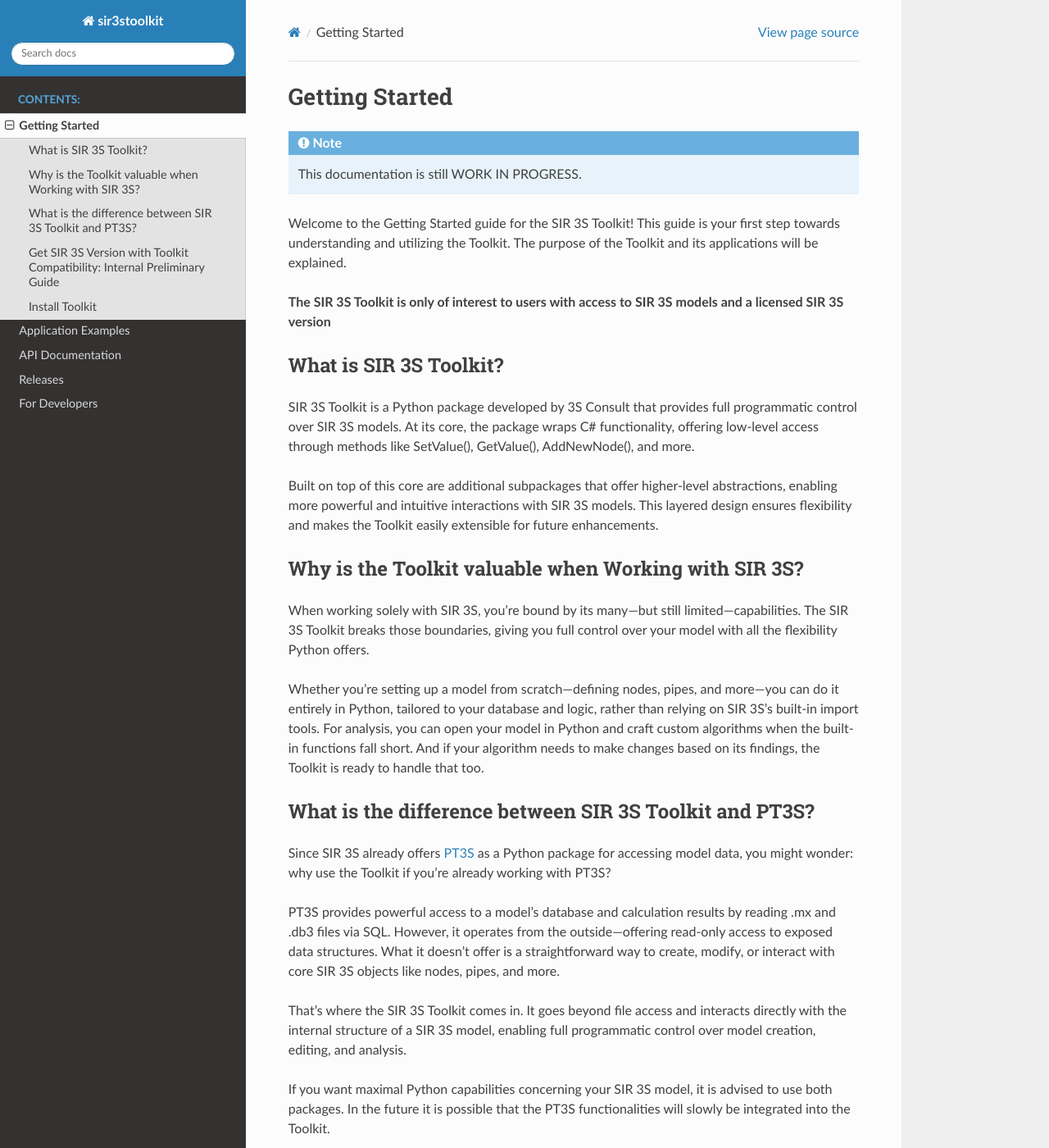
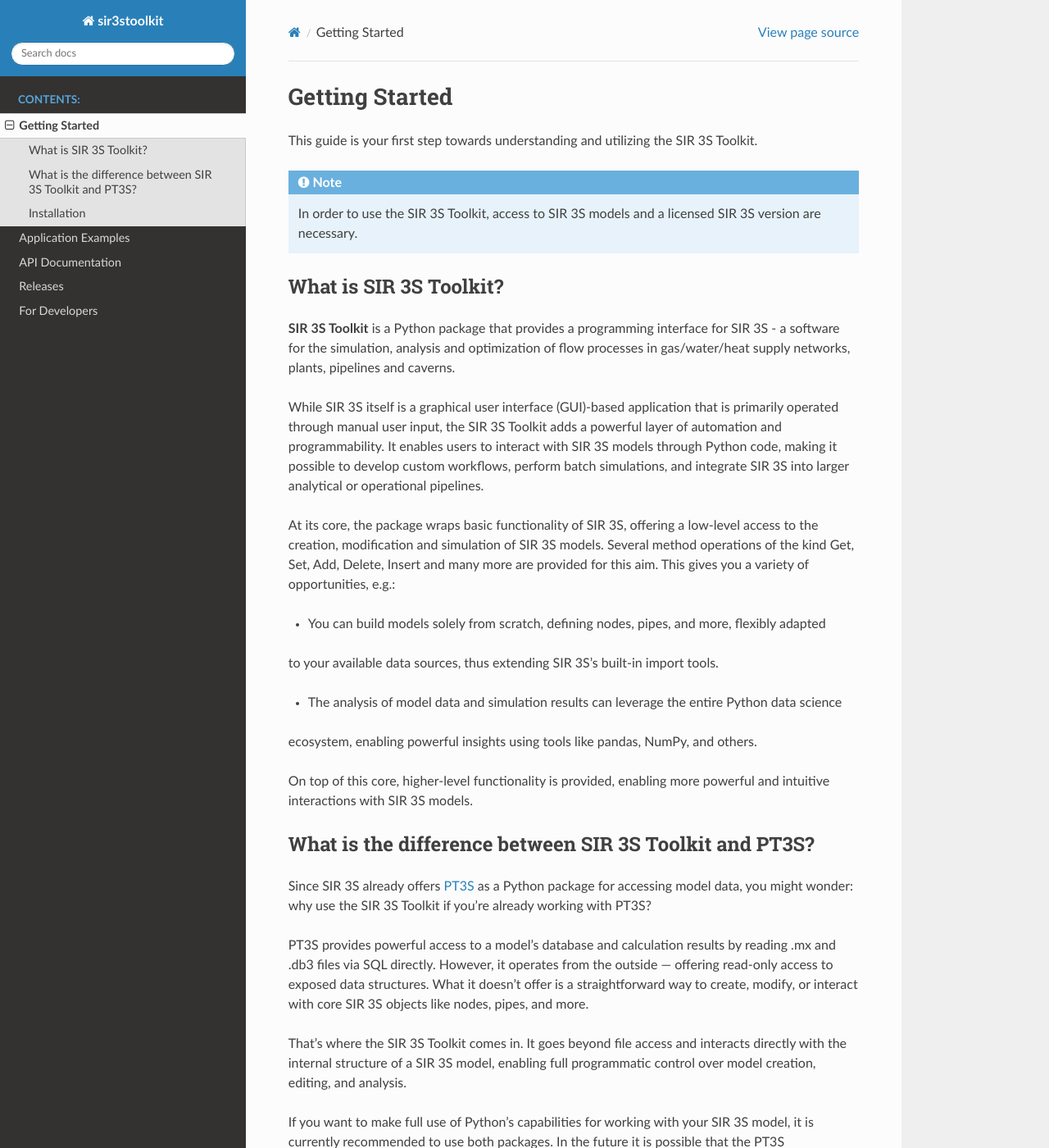
Before and after one commit to 3SConsult/sir3stoolkit, a Sphinx documentation site: the page built from docs/source/started.rst, in a window 1280 px wide and 1400 px high. Shown: the whole window at 82% size. Built offline with Sphinx 7.4.7 and the Read the Docs theme 3.1.0, drawn with Linux system fonts in a browser that asks for light colours; pages that are not in the unit, such as notebooks, are missing from menus; some of the changed text lies outside the part shown.

Commit message:
update started.rst (delete prelim, intro)

```diff
--- a/docs/source/started.rst
+++ b/docs/source/started.rst
@@ -1,76 +1,58 @@
 Getting Started
 ===============
 
+This guide is your first step towards understanding and utilizing the SIR 3S Toolkit.
+
 .. note::
-    This documentation is still WORK IN PROGRESS.
-
-Welcome to the Getting Started guide for the SIR 3S Toolkit! This guide is your first step towards understanding and utilizing the Toolkit. The purpose of the Toolkit and its applications will be explained.
-
-**The SIR 3S Toolkit is only of interest to users with access to SIR 3S models and a licensed SIR 3S version**
+    In order to use the SIR 3S Toolkit, access to SIR 3S models and a licensed SIR 3S version are necessary.
 
 What is SIR 3S Toolkit?
 -----------------------
 
-SIR 3S Toolkit is a Python package developed by 3S Consult that provides full programmatic control over SIR 3S models. At its core, the package wraps C# functionality, offering low-level access through methods like SetValue(), GetValue(), AddNewNode(), and more.
+**SIR 3S Toolkit** is a Python package that provides a programming interface for SIR 3S -
+a software for the simulation, analysis and optimization of flow processes in gas/water/heat supply networks,
+plants, pipelines and caverns.
 
-Built on top of this core are additional subpackages that offer higher-level abstractions, enabling more powerful and intuitive interactions with SIR 3S models. This layered design ensures flexibility and makes the Toolkit easily extensible for future enhancements.
+While SIR 3S itself is a graphical user interface (GUI)-based application that is primarily operated through manual user input,
+the SIR 3S Toolkit adds a powerful layer of automation and programmability. It enables users to interact with SIR 3S models through
+Python code, making it possible to develop custom workflows, perform batch simulations, and integrate SIR 3S into larger analytical
+or operational pipelines.
 
-Why is the Toolkit valuable when Working with SIR 3S?
------------------------------------------------------
+At its core, the package wraps basic functionality of SIR 3S, offering a low-level access to the creation, modification and simulation of SIR 3S models.
+Several method operations of the kind Get, Set, Add, Delete, Insert and many more are provided for this aim.
+This gives you a variety of opportunities, e.g.:
 
-When working solely with SIR 3S, you're bound by its many—but still limited—capabilities. The SIR 3S Toolkit breaks those boundaries, giving you full control over your model with all the flexibility Python offers.
+* You can build models solely from scratch, defining nodes, pipes, and more, flexibly adapted
+to your available data sources, thus extending SIR 3S's built-in import tools.
 
-Whether you're setting up a model from scratch—defining nodes, pipes, and more—you can do it entirely in Python, tailored to your database and logic, rather than relying on SIR 3S's built-in import tools. For analysis, you can open your model in Python and craft custom algorithms when the built-in functions fall short. And if your algorithm needs to make changes based on its findings, the Toolkit is ready to handle that too.
+* The analysis of model data and simulation results can leverage the entire Python data science
+ecosystem, enabling powerful insights using tools like pandas, NumPy, and others.
+
+On top of this core, higher-level functionality is provided, enabling more powerful and intuitive interactions with SIR 3S models.
 
 What is the difference between SIR 3S Toolkit and PT3S?
 -------------------------------------------------------
 
-Since SIR 3S already offers `PT3S <https://github.com/3SConsult/PT3S>`_ as a Python package for accessing model data, you might wonder: why use the Toolkit if you're already working with PT3S?
+Since SIR 3S already offers `PT3S <https://github.com/3SConsult/PT3S>`_ as a Python package for accessing model data, you might wonder: why use the SIR 3S Toolkit if you're already working with PT3S?
 
-PT3S provides powerful access to a model's database and calculation results by reading .mx and .db3 files via SQL. However, it operates from the outside—offering read-only access to exposed data structures. What it doesn't offer is a straightforward way to create, modify, or interact with core SIR 3S objects like nodes, pipes, and more.
+PT3S provides powerful access to a model's database and calculation results by reading .mx and .db3 files via SQL directly. However, it operates from the outside — offering read-only access to exposed data structures. What it doesn't offer is a straightforward way to create, modify, or interact with core SIR 3S objects like nodes, pipes, and more.
 
 That's where the SIR 3S Toolkit comes in. It goes beyond file access and interacts directly with the internal structure of a SIR 3S model, enabling full programmatic control over model creation, editing, and analysis.
 
-If you want maximal Python capabilities concerning your SIR 3S model, it is advised to use both packages. In the future it is possible that the PT3S functionalities will slowly be integrated into the Toolkit.
-
-
-Get SIR 3S Version with Toolkit Compatibility: Internal Preliminary Guide
--------------------------------------------------------------------------
-
-.. note:: This guide can be deleted after the official public release of 90-15 Quebec.
-
-Follow these steps:
-
-1. **Get SIR 3S Version with Python Compatibility**: Copy ``S:/Softwareentwicklung/SIR 3S/Sir3S-90/Release_Intern/2024-11-26_Release_Quebec(Alpha)/SirCalc-90-15-00-12_Quebec.alpha_x64.zip`` and ``S:/Softwareentwicklung/SIR 3S/Sir3S-90/Release_Intern/2024-11-26_Release_Quebec(Alpha)/SirGraf-90-15-00-06x64.ZIP`` to your local machine preferably to ``C:/3S/SIR 3S Entwicklung``.
-
-2. **Unpack .zip files**: Unpack both zip-folders.
-
-3. **Get Common folder with Python for new SIR 3S Version**: Copy ``S:/Softwareentwicklung/SIR 3S/Sir3S-90/Common`` to your local machine preferably to ``C:/3S/SIR 3S Entwicklung``.
-
-4. **Unpack .zip files**: Unpack the python zip folder in the Common folder. Make sure that ``C:/3S/SIR 3S Entwicklung/Common/Python312/python.exe`` exists.
-
-5. **Get License for SIR 3S 90**: Copy ``SIR3S-90.LIC`` from ``T:/SCRATCH/Jablonski`` to ``C:/3S/SIR 3S Entwicklung/Common``.
-
-6. **Upgrade pip and install numpy**: Open a cmd and enter the following commands:
-
-   .. code-block:: bash
-
-       cd "C:/3S/SIR 3S Entwicklung/Common/Python312"
-       #python.exe -m pip install --upgrade pip (if needed)
-       python.exe -m pip install numpy
-
-7. **Continue** with the step 2 of Install Toolkit
+If you want to make full use of Python's capabilities for working with your SIR 3S model,
+it is currently recommended to use both packages. In the future it is possible
+that the PT3S functionalities will be integrated into the SIR 3S Toolkit.
 
 .. _installing-toolkit-label:
 
-Install Toolkit
----------------
+Installation
+------------
 
-To install the Toolkit, follow these steps:
+To install the SIR 3S Toolkit, follow these steps:
 
-1. **Obtain SIR 3S:** The Toolkit requires an installed SIR 3S version of 90-15 Quebec or higher. As this is the first version with Python capabilities and the included ``Sir3S_Toolkit.dll``
+1. **Obtain SIR 3S:** The SIR 3S Toolkit requires an installed SIR 3S version of 90-15 Quebec or higher, which includes the ``Sir3S_Toolkit.dll``
 
-2. **Install Toolkit via pip in SIR 3S Environment:** Open a cmd and enter the following commands, to install the Toolkit in the Python environment in the ``Common`` folder of your SIR 3S installation:
+2. **Install the SIR 3S Toolkit via pip in SIR 3S Environment:** Open a cmd and enter the following commands to install the SIR 3S Toolkit in the Python environment in the ``Common`` folder of your SIR 3S installation:
 
    .. code-block:: bash
 
@@ -78,7 +60,7 @@
        python.exe -m pip install sir3stoolkit
 
 
-3. **Optional: Install Toolkit via pip in other Environment:** Open a cmd in the desired environment and enter the following commands, to install the Toolkit in another Python environment:
+3. **Optional: Install the SIR 3S Toolkit via pip in another Python environment:** Open a cmd in the desired Python environment (e.g. Anaconda Python installation) and enter the following commands to install the SIR 3S Toolkit:
 
    .. code-block:: bash
 
```
